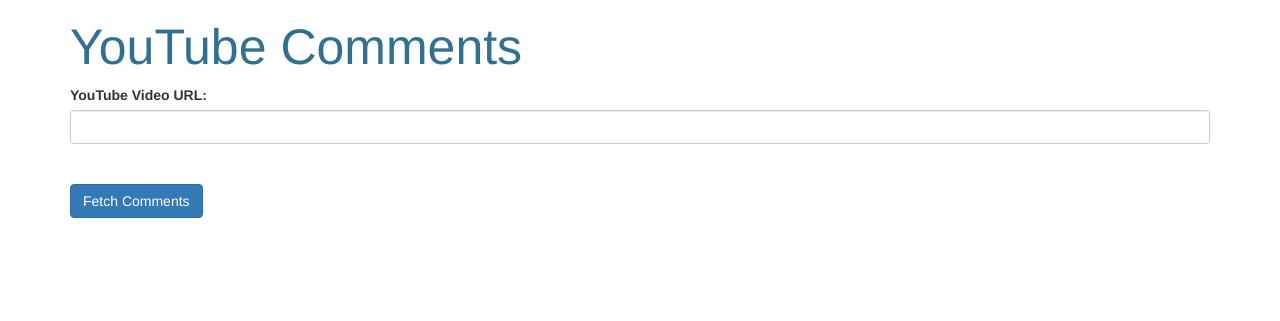
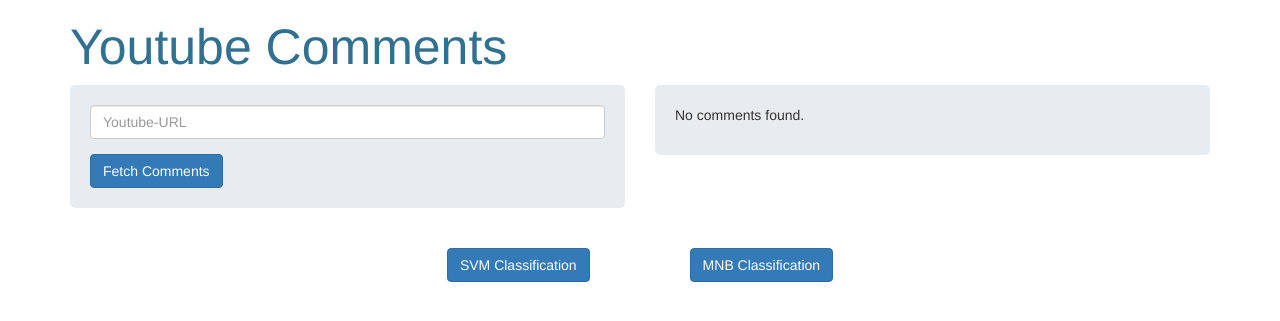
Before and after one commit to ishan004/Comment-ClassificationModel, a Django app: page / in a window 1280 px wide. Shown: the top 321 px of the page. Run offline with Django 5.2, Linux system fonts and the light colour scheme.

Commit message:
FrontEnd changes

```diff
--- a/home/urls.py
+++ b/home/urls.py
@@ -1,5 +1,5 @@
 from django.urls import path,include
-from .views import home, display_comments, classify_comments, display_evaluation
+from .views import home, display_comments, classify_comments, display_evaluation, fetch_comments, svm
 
 
 urlpatterns = [
@@ -10,5 +10,7 @@ urlpatterns = [
     path('classify-comments/', classify_comments, name='classify_comments'),
     path('classify-comments/<str:video_id>/', classify_comments, name='display_classification_with_id'),
     path('evaluate/', display_evaluation, name='evaluate'),
+    path('fetch_comment/', fetch_comments, name='fetch_comment'),
+    path('svm', svm, name='svm'),
 
 ]
--- a/home/views.py
+++ b/home/views.py
@@ -41,10 +41,12 @@ def preprocess_text(text):
 def home(request):
     return render(request, 'home.html')
 
+def svm(request):
+    return render(request, 'svm.html')
 
 
 
-def get_youtube_comments(api_key, video_id, max_results=50):
+def get_youtube_comments(api_key, video_id, max_results=30):
     youtube = build("youtube", "v3", developerKey=api_key)
 
     request = youtube.commentThreads().list(
@@ -75,6 +77,18 @@ def extract_video_id(video_url):
     video_id = query_params.get('v', [None])[0]
     return video_id
 
+# fetch commments and display
+def fetch_comments(request):
+    if request.method == 'POST':
+        video_url = request.POST.get('video_url', None)
+        if video_url:
+            video_id = extract_video_id(video_url)
+            api_key = "AIzaSyCw7KvWAHPK1SHA3tyEM2f2JcWbZ6jcEd0"
+            comments = get_youtube_comments(api_key, video_id)
+            return render(request, 'home.html', {'comments': comments})
+    else:
+        return render(request, 'home.html')
+
 #SVM-Classification
 def display_comments(request, video_id=None):
     api_key = "AIzaSyCw7KvWAHPK1SHA3tyEM2f2JcWbZ6jcEd0"
@@ -97,7 +111,7 @@ def display_comments(request, video_id=None):
 
         comments_df = pd.DataFrame(comments, columns=['author', 'published_at', 'updated_at', 'like_count', 'text'])
         # print(comments_df['text'][0])
-        for index, row in comments_df.head(10).iterrows():
+        for index, row in comments_df.head(2).iterrows():
             comment = row['text']
             comment_preprocessed = preprocess_text(comment)
 
@@ -132,7 +146,7 @@ def display_comments(request, video_id=None):
         }
 
 
-    return render(request, 'prediction.html', context)
+    return render(request, 'svm.html', context)
 
 
 
--- a/templates/home.html
+++ b/templates/home.html
@@ -4,30 +4,71 @@
     <meta charset="UTF-8">
     <meta name="viewport" content="width=device-width, initial-scale=1.0">
     <title>YouTube Comments</title>
-    {% comment %} <link rel="stylesheet" href='/media/css/style.css' > {% endcomment %}
     <link rel="stylesheet" href="https://cdn.jsdelivr.net/npm/bootstrap@3.3.7/dist/css/bootstrap.min.css" integrity="sha384-BVYiiSIFeK1dGmJRAkycuHAHRg32OmUcww7on3RYdg4Va+PmSTsz/K68vbdEjh4u" crossorigin="anonymous">
+    <style>
+        .form-container {
+            padding: 20px;
+            background-color: #e9ecef;
+            border-radius: 5px;
+            margin-bottom: 20px;
+        }
+        .comments-container {
+            padding: 20px;
+            background-color: #e9ecef;
+            border-radius: 5px;
+        }
+        .comments-container h1 {
+            margin-top: 0;
+        }
 
+        .button {
+            margin: 20px;
+            display: flex;
+            justify-content: center;
+            gap: 100px; /* This will create a space of 100px between the buttons */
+        }
+    </style>
 </head>
 <body>
     <div class="container">
-    <h1 class="text-info" style="font-size:50px">YouTube Comments</h1>
+        <h1 class="text-info" style="font-size:50px">Youtube Comments</h1>
 
-
-<div class="fetch">
-  <form method="post" action="{% url 'display_comments' %}">
-        {% csrf_token %}
-        <label for="video_url">YouTube Video URL:</label>
-        <input type="url" class="form-control " name="video_url" required><br><br>
-        <button type="submit" class="btn btn-primary mb-2">Fetch Comments</button>
-    </form>
+        <div class="row">
+            <div class="col-md-6">
+                <div class="form-container">
+                    <form method="post" action="{% url 'fetch_comment' %}">
+                        {% csrf_token %}
+                        <div class="form-group">
+                            <input type="url" class="form-control" id="video_url" name="video_url" placeholder="Youtube-URL" required>
+                        </div>
+                        <button type="submit" class="btn btn-primary">Fetch Comments</button>
+                    </form>
+                </div>
+            </div>
+            <div class="col-md-6">
+                <div class="comments-container">
+                    {% if video_id %}
+                        <h2>Video ID: {{ video_id }}</h2>
+                    {% endif %}
+                    {% if comments %}
+                        <h1>Comments</h1>
+                        <ul style="list-style-type: number">
+                            {% for comment in comments %}
+                                <li>
+                                    <strong>{{ comment.text }}</strong>
+                                </li>
+                            {% endfor %}
+                        </ul>
+                    {% else %}
+                        <p>No comments found.</p>
+                    {% endif %}
+                </div>
+            </div>
+        </div>
+    </div>
+    <div class="button ">
+    <a href="{%url 'svm'%}"><button type="submit" class="btn btn-primary">SVM Classification</button></a>
+    <a href="{%url 'classify_comments'%}"><button type="submit" class="btn btn-primary">MNB Classification</button></a>
 </div>
-
-
-
-
-
-
-</div>
-
 </body>
 </html>
```
Also changed, not shown: templates/classify_comments.html (+48 -17 lines), templates/prediction.html (deleted, +0 -94 lines), templates/svm.html (added, +117 -0 lines).
